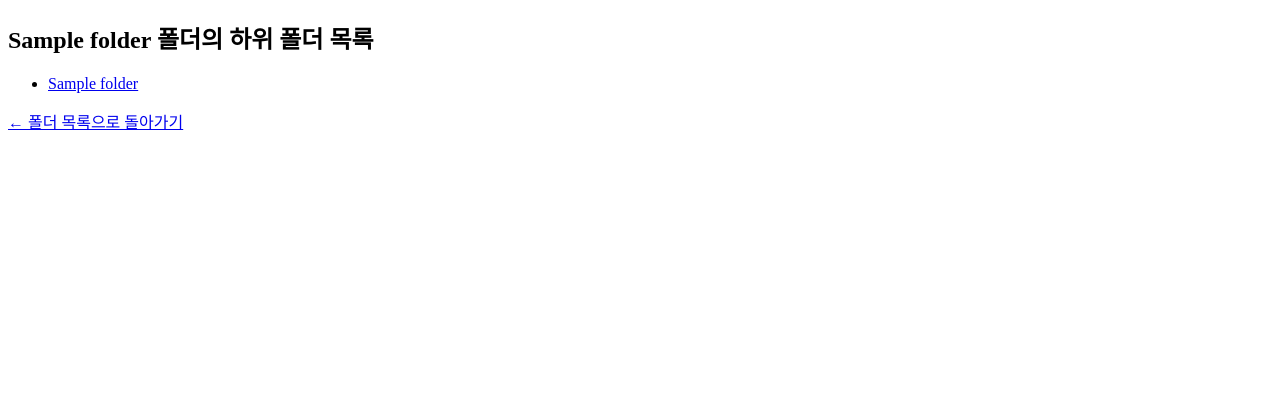
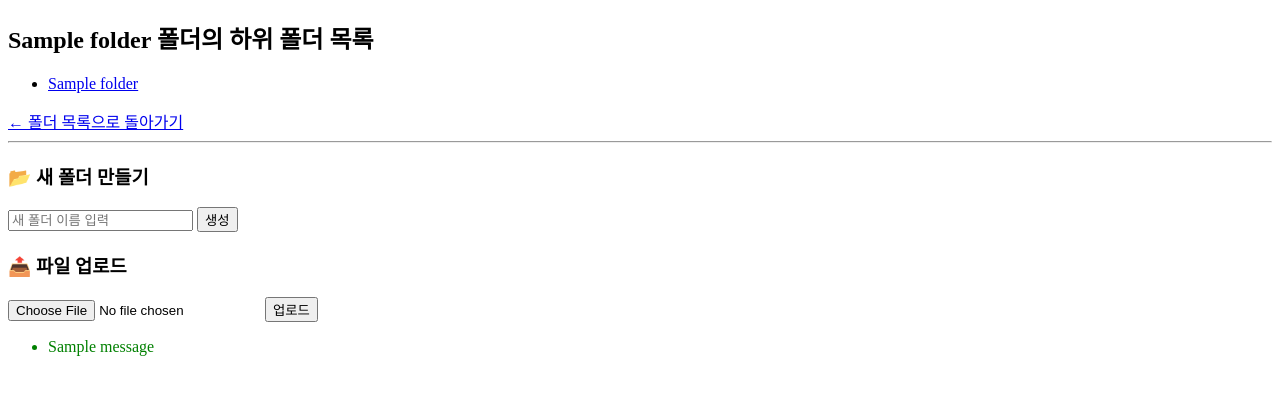
Before and after one commit to yJEONc/vending-machine, a Flask app: template templates/subfolders.html in a window 1280 px wide. Shown: the top 395 px of the page. Run offline with Flask 3, Linux system fonts and the light colour scheme; the template is opened without the code that fills it: most values are stand-ins (such as "Sample title", 1, 10 or a date in 2020); one stand-in notice (Sample message) is shown.

Commit message:
Add folder creation and file upload forms

```diff
--- a/templates/subfolders.html
+++ b/templates/subfolders.html
@@ -15,3 +15,28 @@
     <a href="/">← 폴더 목록으로 돌아가기</a>
 </body>
 </html>
+
+<hr>
+<h3>📂 새 폴더 만들기</h3>
+<form action="{{ url_for('create_folder') }}" method="post">
+    <input type="hidden" name="parent" value="{{ folder }}">
+    <input type="text" name="new_folder" placeholder="새 폴더 이름 입력">
+    <button type="submit">생성</button>
+</form>
+
+<h3>📤 파일 업로드</h3>
+<form action="{{ url_for('upload_file') }}" method="post" enctype="multipart/form-data">
+    <input type="hidden" name="folder" value="{{ folder }}">
+    <input type="file" name="file" accept=".pdf">
+    <button type="submit">업로드</button>
+</form>
+
+{% with messages = get_flashed_messages() %}
+  {% if messages %}
+    <ul>
+    {% for message in messages %}
+      <li style="color:green;">{{ message }}</li>
+    {% endfor %}
+    </ul>
+  {% endif %}
+{% endwith %}
```
